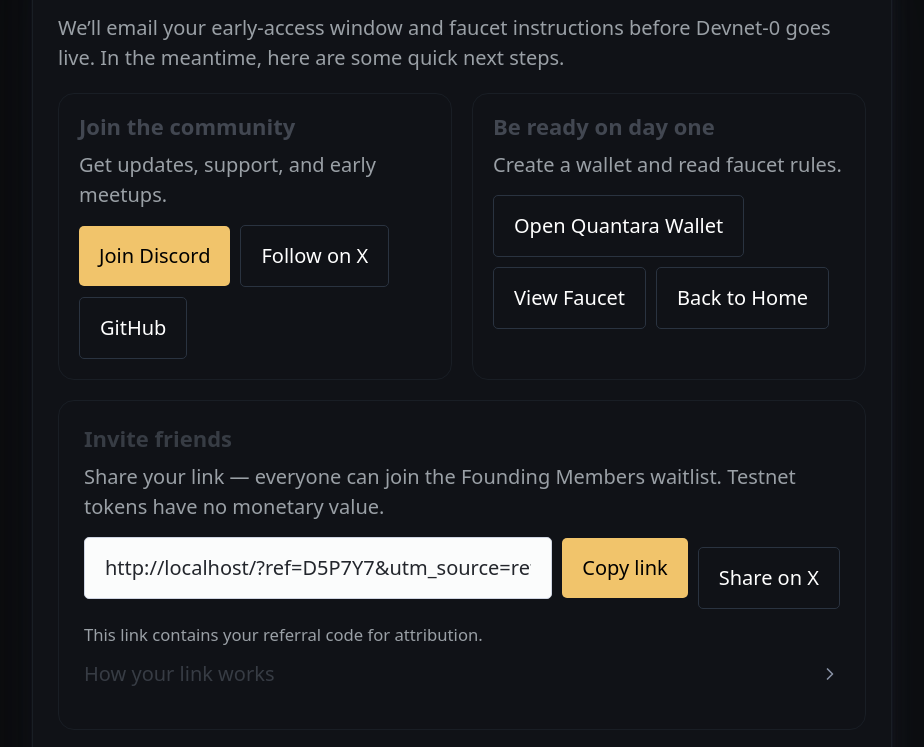
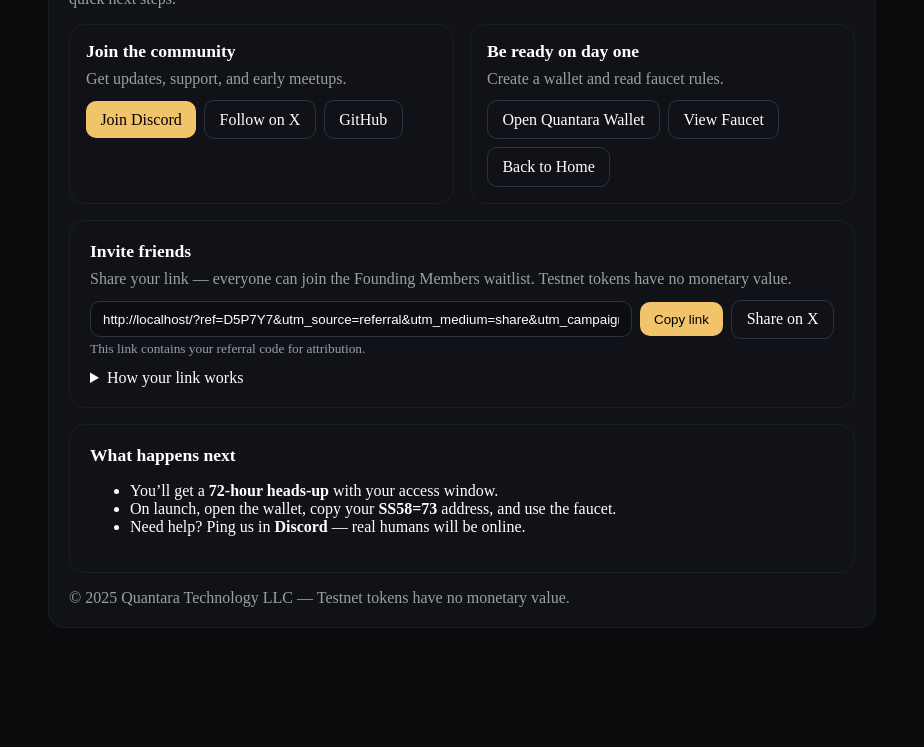
Before and after one commit to Jthecode/quantara-waitlist, a website: page public/success.html in a window 1280 px wide. Shown: the part 125-872 px from the top of the page, without its empty margins (178-1102 px from the left). After the commit the page ends 800 px from the top, so only its background shows below. Drawn offline with nearby package versions, Linux system fonts and the light colour scheme.

Commit message:
chore: remove favicon requests + CSP-safe heads; success page; vercel config

```diff
--- a/public/success.html
+++ b/public/success.html
@@ -8,7 +8,11 @@
   <meta name="description" content="Thanks for joining the Quantara Devnet-0 waitlist. Get your early-access window, faucet instructions, and next steps." />
   <meta name="theme-color" content="#0a0b0d">
   <meta name="robots" content="noindex"> <!-- success pages shouldn't be indexed -->
-  <link rel="icon" href="/assets/favicon.ico" />
+
+  <!-- Neutralize favicon to avoid CSP/external requests -->
+  <link rel="icon" href="data:,">
+
+  <!-- (Optional) preconnect for share intent—safe to keep -->
   <link rel="preconnect" href="https://twitter.com" crossorigin>
   <link rel="dns-prefetch" href="https://twitter.com">
 
@@ -16,34 +20,36 @@
   <meta property="og:type" content="website">
   <meta property="og:title" content="You're on the list — Quantara">
   <meta property="og:description" content="Thanks for joining the Quantara Devnet-0 waitlist. Be ready to try the wallet and faucet on day one.">
-  <meta property="og:image" content="/assets/og-image.png">
+  <meta property="og:image" content="https://www.quantara-waitlist.com/assets/og-image.png">
   <meta property="og:url" content="https://www.quantara-waitlist.com/success.html">
   <meta name="twitter:card" content="summary_large_image">
   <meta name="twitter:title" content="You're on the list — Quantara">
   <meta name="twitter:description" content="Thanks for joining the Quantara Devnet-0 waitlist. Be ready to try the wallet and faucet on day one.">
-  <meta name="twitter:image" content="/assets/og-image.png">
+  <meta name="twitter:image" content="https://www.quantara-waitlist.com/assets/og-image.png">
 
-  <link rel="stylesheet" href="https://cdn.jsdelivr.net/npm/@picocss/pico@2/css/pico.min.css">
-
+  <!-- Local, CSP-safe styles -->
   <style>
-    :root { --pico-primary: #f1c46b; --pico-primary-background: #f1c46b; }
-    body { background:#0a0b0d; color:#fff; }
-    header, footer, .muted { color:#9aa0a6; }
-    .card { background:#101217; border:1px solid #191e25; border-radius:16px; padding:1.25rem; }
+    :root { --p:#f1c46b; --bg:#0a0b0d; --panel:#101217; --line:#191e25; --muted:#9aa0a6; }
+    *{box-sizing:border-box}
+    html,body{height:100%}
+    body{margin:0;background:var(--bg);color:#fff;-webkit-font-smoothing:antialiased;-moz-osx-font-smoothing:grayscale}
+    header, footer, .muted { color: var(--muted); }
+    .card { background: var(--panel); border: 1px solid var(--line); border-radius: 16px; padding: 1.25rem; }
     .stack { display:grid; gap:.75rem; }
     .row { display:flex; flex-wrap:wrap; gap:.5rem; align-items:center; }
-    .pill { border:1px solid #191e25; background:#0c0e12; border-radius:999px; padding:.35rem .6rem; font-size:.8rem; color:#9aa0a6 }
-    .btn-ghost { background:transparent; border:1px solid #2a3340; }
-    .btn-gold { background:#f1c46b; color:#000; border:none; }
+    .pill { border:1px solid var(--line); background:#0c0e12; border-radius:999px; padding:.35rem .6rem; font-size:.8rem; color:var(--muted) }
+    .btn-ghost { background:transparent; border:1px solid #2a3340; color:#fff; padding:.6rem .9rem; border-radius:10px; text-decoration:none; display:inline-flex; align-items:center; }
+    .btn-gold { background:var(--p); color:#000; border:none; padding:.6rem .9rem; border-radius:10px; text-decoration:none; display:inline-flex; align-items:center; }
     a[role="button"].btn-ghost:hover { background:#141924; }
     .grid-2 { display:grid; gap:1rem; grid-template-columns: 1fr; }
     @media (min-width: 768px){ .grid-2{ grid-template-columns: 1fr 1fr; } }
-    code { background:#151922; border:1px solid #1c2230; }
+    code { background:#151922; border:1px solid #1c2230; border-radius:6px; padding:.1rem .4rem }
+    input[type="text"]{ background:#0c0e12; border:1px solid #2a3340; color:#fff; border-radius:10px; padding:.6rem .75rem; }
     .sr-only { position:absolute !important; width:1px; height:1px; overflow:hidden; clip:rect(1px,1px,1px,1px); white-space:nowrap; border:0; padding:0; margin:-1px; }
   </style>
 </head>
 <body>
-  <main class="container" style="max-width: 860px; padding-block: 2rem;">
+  <main class="container" style="max-width: 860px; padding-block: 2rem; margin: 0 auto; padding-inline: 1rem;">
     <article class="card">
       <header class="row" style="justify-content: space-between;">
         <h1 style="margin:0">You're on the list 🎉</h1>
@@ -122,7 +128,7 @@
   </main>
 
   <noscript>
-    <div class="container">
+    <div class="container" style="max-width:860px;margin:0 auto;padding:1rem;">
       <p role="status">JavaScript is disabled. Copy your referral URL manually from the address bar.</p>
     </div>
   </noscript>
@@ -133,11 +139,10 @@
       const HOME = ORIGIN + '/';
       const STORAGE_KEY = 'quantara_ref_code';
 
-      // Prefer server-provided code from URL (?ref=..., or ?code=...) → keeps it stable with backend.
+      // Prefer server-provided code from URL (?ref=..., or ?code=...)
       const params = new URLSearchParams(location.search);
       const urlCode = (params.get('ref') || params.get('code') || '').trim();
 
-      // Fallback to previously saved local code
       function makeCode(len = 6) {
         const alphabet = 'ABCDEFGHJKLMNPQRSTUVWXYZ23456789';
         let out = '';
@@ -151,15 +156,14 @@
         localStorage.setItem(STORAGE_KEY, localCode);
       }
 
-      // Choose final code: URL wins; otherwise localStorage
       const code = urlCode || localCode;
 
-      // If URL had a code, persist it so future visits stay consistent
+      // Persist server code if present
       if (urlCode && urlCode !== localCode) {
         localStorage.setItem(STORAGE_KEY, urlCode);
       }
 
-      // Build share URL with optional lightweight UTM tags for analytics
+      // Build share URL
       const shareUrl = new URL(HOME);
       shareUrl.searchParams.set('ref', code);
       shareUrl.searchParams.set('utm_source', 'referral');
@@ -180,7 +184,6 @@
             await navigator.clipboard.writeText(txt);
             copyBtn.textContent = 'Copied!';
           } catch {
-            // Fallback for older browsers
             try {
               refInput.removeAttribute('readonly');
               refInput.select();
```
Also changed, not shown: 1 other file.
